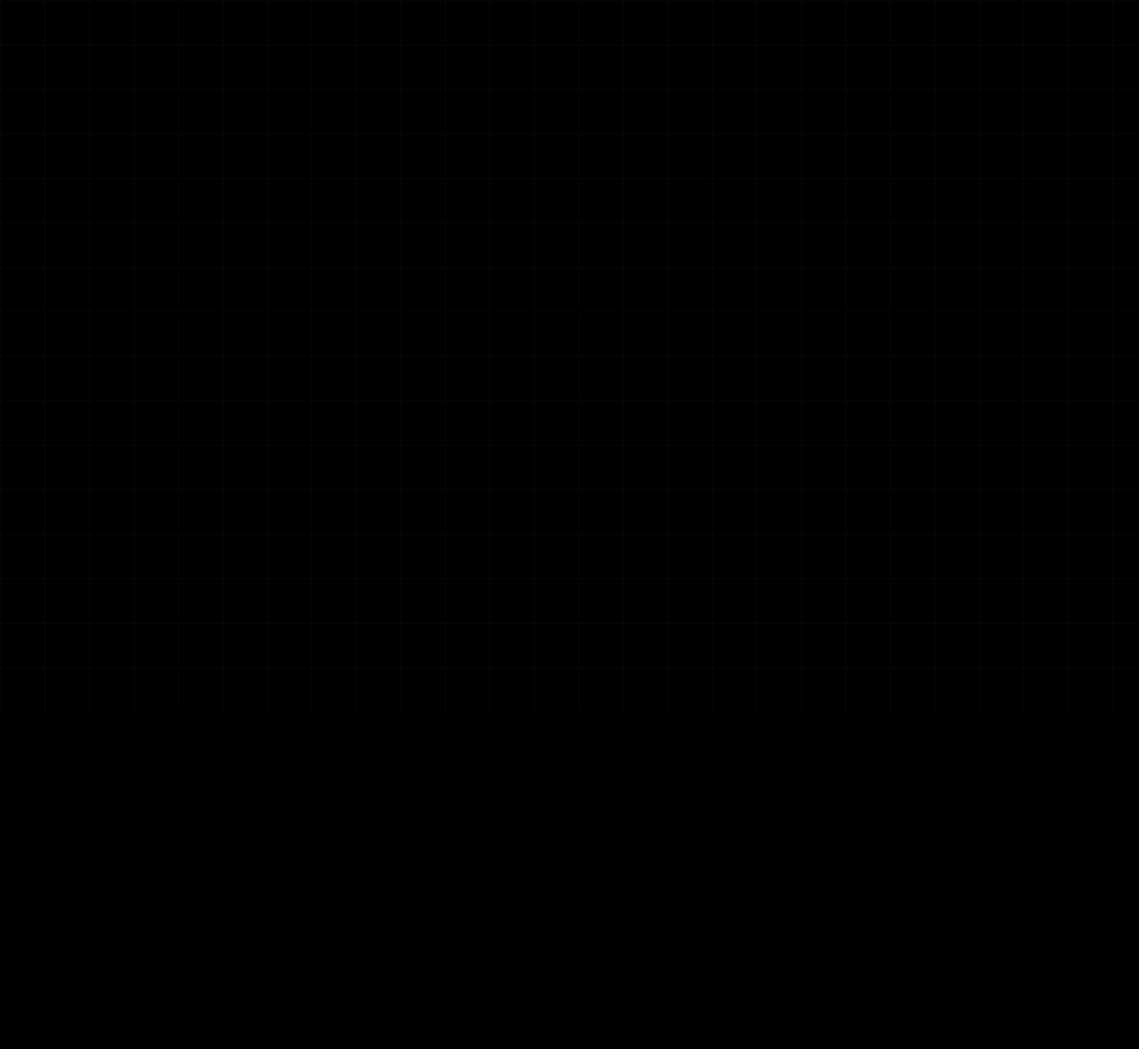
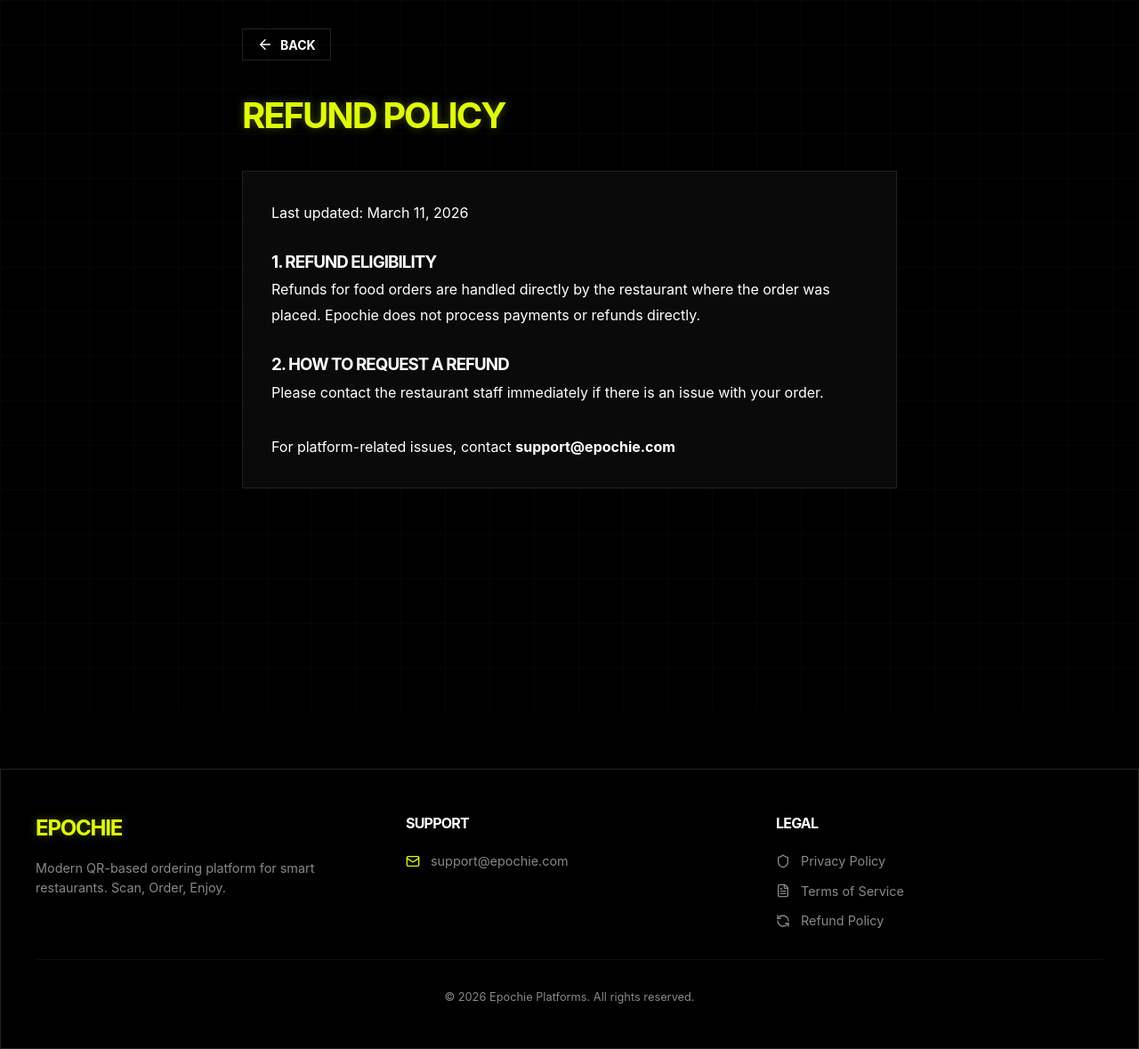
Before and after one commit to SHAIK-ABDUL-KHADEER/EpochieRestro, a React (Create React App) app in the folder client/: page /refund in a window 1280 px wide. Before the commit this address had no page. Shown: the whole page at 89% size. Before the commit the page ends 800 px from the top, so only its background shows below. Built offline with nearby package versions, Linux system fonts and the light colour scheme.

Commit message:
feat: finalize production polish (Policy pages, Footer, Back navigation, UI fixes)

```diff
--- a/client/src/App.js
+++ b/client/src/App.js
@@ -3,6 +3,8 @@
 import AdminPanel from './pages/AdminPanel';
 import RestaurantMenu from './pages/RestaurantMenu';
 import KitchenDashboard from './pages/KitchenDashboard';
+import { PrivacyPolicy, TermsOfService, RefundPolicy } from './pages/Policies';
+import Footer from './components/Footer';
 
 function App() {
   return (
@@ -14,8 +16,12 @@
             <Route path="/admin" element={<AdminPanel />} />
             <Route path="/restaurants/:slug" element={<RestaurantMenu />} />
             <Route path="/kitchens/:slug" element={<KitchenDashboard />} />
+            <Route path="/privacy" element={<PrivacyPolicy />} />
+            <Route path="/terms" element={<TermsOfService />} />
+            <Route path="/refund" element={<RefundPolicy />} />
           </Routes>
         </main>
+        <Footer />
       </div>
     </BrowserRouter>
   );
--- /dev/null
+++ b/client/src/components/Footer.js
@@ -0,0 +1,50 @@
+import { Link } from 'react-router-dom';
+import { Mail, Shield, FileText, RefreshCcw } from 'lucide-react';
+
+export default function Footer() {
+    return (
+        <footer className="glass" style={{
+            marginTop: '4rem',
+            padding: '3rem 1rem',
+            borderTop: '1px solid var(--border-light)',
+            background: 'rgba(0,0,0,0.8)'
+        }}>
+            <div style={{ maxWidth: '1200px', margin: '0 auto', display: 'flex', flexWrap: 'wrap', gap: '3rem', justifyContent: 'space-between' }}>
+                <div style={{ flex: '1', minWidth: '250px' }}>
+                    <h2 className="text-gradient" style={{ fontSize: '1.5rem', marginBottom: '1rem' }}>Epochie</h2>
+                    <p style={{ color: 'var(--text-muted)', fontSize: '0.9rem' }}>
+                        Modern QR-based ordering platform for smart restaurants. Scan, Order, Enjoy.
+                    </p>
+                </div>
+
+                <div style={{ flex: '1', minWidth: '200px' }}>
+                    <h4 style={{ color: 'var(--text-main)', marginBottom: '1.25rem' }}>Support</h4>
+                    <a href="mailto:support@epochie.com" style={{ display: 'flex', alignItems: 'center', gap: '0.75rem', color: 'var(--text-muted)', fontSize: '0.9rem', marginBottom: '0.75rem' }}>
+                        <Mail size={16} color="var(--primary)" /> support@epochie.com
+                    </a>
+                </div>
+
+                <div style={{ flex: '1', minWidth: '200px' }}>
+                    <h4 style={{ color: 'var(--text-main)', marginBottom: '1.25rem' }}>Legal</h4>
+                    <div style={{ display: 'flex', flexDirection: 'column', gap: '0.75rem' }}>
+                        <Link to="/privacy" style={{ display: 'flex', alignItems: 'center', gap: '0.75rem', color: 'var(--text-muted)', fontSize: '0.9rem' }}>
+                            <Shield size={16} /> Privacy Policy
+                        </Link>
+                        <Link to="/terms" style={{ display: 'flex', alignItems: 'center', gap: '0.75rem', color: 'var(--text-muted)', fontSize: '0.9rem' }}>
+                            <FileText size={16} /> Terms of Service
+                        </Link>
+                        <Link to="/refund" style={{ display: 'flex', alignItems: 'center', gap: '0.75rem', color: 'var(--text-muted)', fontSize: '0.9rem' }}>
+                            <RefreshCcw size={16} /> Refund Policy
+                        </Link>
+                    </div>
+                </div>
+            </div>
+
+            <div style={{ maxWidth: '1200px', margin: '2rem auto 0', paddingTop: '2rem', borderTop: '1px solid rgba(255,255,255,0.05)', textAlign: 'center' }}>
+                <p style={{ color: 'var(--text-muted)', fontSize: '0.8rem' }}>
+                    © {new Date().getFullYear()} Epochie Platforms. All rights reserved.
+                </p>
+            </div>
+        </footer>
+    );
+}
--- a/client/src/pages/AdminPanel.js
+++ b/client/src/pages/AdminPanel.js
@@ -2,7 +2,7 @@
 import { api } from '../api';
 import { QRCodeSVG } from 'qrcode.react';
 import { Link } from 'react-router-dom';
-import { LayoutDashboard, PlusCircle, Settings, QrCode as QrIcon } from 'lucide-react';
+import { LayoutDashboard, PlusCircle, Settings, QrCode as QrIcon, ArrowLeft } from 'lucide-react';
 
 export default function AdminPanel() {
     const [restaurants, setRestaurants] = useState([]);
@@ -97,9 +97,14 @@
     return (
         <div style={{ padding: '2rem', maxWidth: '1200px', margin: '0 auto' }}>
             <header style={{ display: 'flex', justifyContent: 'space-between', alignItems: 'center', marginBottom: '2rem' }}>
-                <h1 style={{ display: 'flex', alignItems: 'center', gap: '0.75rem' }}>
-                    <LayoutDashboard color="var(--primary)" /> Platform Admin
-                </h1>
+                <div style={{ display: 'flex', alignItems: 'center', gap: '1rem' }}>
+                    <Link to="/" className="btn btn-secondary" style={{ padding: '0.5rem 1rem' }}>
+                        <ArrowLeft size={18} /> Home
+                    </Link>
+                    <h1 style={{ display: 'flex', alignItems: 'center', gap: '0.75rem', margin: 0 }}>
+                        <LayoutDashboard color="var(--primary)" /> Admin
+                    </h1>
+                </div>
                 <button className="btn btn-primary" onClick={() => setShowModal(true)}>
                     <PlusCircle size={18} /> New Restaurant
                 </button>
--- a/client/src/pages/KitchenDashboard.js
+++ b/client/src/pages/KitchenDashboard.js
@@ -1,7 +1,7 @@
 import { useState, useEffect } from 'react';
 import { useParams, Link } from 'react-router-dom';
 import { api } from '../api';
-import { UtensilsCrossed, Clock, CheckCircle, LayoutDashboard } from 'lucide-react';
+import { Clock, CheckCircle, ChefHat, ArrowLeft, UtensilsCrossed } from 'lucide-react';
 
 export default function KitchenDashboard() {
     const { slug } = useParams();
@@ -52,19 +52,15 @@
     if (!restaurant) return <div style={{ padding: '2rem', textAlign: 'center' }}>Loading kitchen...</div>;
 
     return (
-        <div style={{ padding: '2rem', maxWidth: '1400px', margin: '0 auto' }}>
-            <header style={{ display: 'flex', justifyContent: 'space-between', alignItems: 'center', marginBottom: '2rem' }}>
-                <div>
-                    <h1 style={{ display: 'flex', alignItems: 'center', gap: '0.75rem', marginBottom: '0.25rem' }}>
-                        <UtensilsCrossed color="var(--primary)" /> {restaurant.name} Kitchen
-                    </h1>
-                    <p style={{ color: 'var(--text-muted)' }}>Live Order Dashboard</p>
-                </div>
-
-                <Link to="/admin" className="btn btn-secondary">
-                    <LayoutDashboard size={18} /> Admin
+        <div style={{ padding: '2rem', maxWidth: '1000px', margin: '0 auto' }}>
+            <div style={{ display: 'flex', gap: '1rem', alignItems: 'center', marginBottom: '1.5rem' }}>
+                <Link to="/admin" className="btn btn-secondary" style={{ padding: '0.5rem 1rem' }}>
+                    <ArrowLeft size={18} /> Admin
                 </Link>
-            </header>
+                <h1 style={{ display: 'flex', alignItems: 'center', gap: '0.75rem', margin: 0 }}>
+                    <ChefHat color="var(--primary)" /> {restaurant?.name || 'Kitchen'} Logs
+                </h1>
+            </div>
 
             <div className="grid-container" style={{ gridTemplateColumns: 'repeat(auto-fill, minmax(350px, 1fr))' }}>
                 {orders.map(order => (
--- /dev/null
+++ b/client/src/pages/Policies.js
@@ -0,0 +1,65 @@
+import { useState } from 'react';
+import { ArrowLeft } from 'lucide-react';
+
+const PolicyLayout = ({ title, children }) => {
+    return (
+        <div style={{ padding: '2rem', maxWidth: '800px', margin: '0 auto', minHeight: '100vh' }}>
+            <button
+                onClick={() => window.history.back()}
+                className="btn btn-secondary"
+                style={{ marginBottom: '2rem', padding: '0.5rem 1rem' }}
+            >
+                <ArrowLeft size={18} /> Back
+            </button>
+            <h1 className="text-gradient" style={{ fontSize: '2.5rem', marginBottom: '2rem' }}>{title}</h1>
+            <div className="card glass animate-fade-in" style={{ padding: '2rem', lineHeight: '1.8', color: 'var(--text-main)' }}>
+                {children}
+            </div>
+        </div>
+    );
+};
+
+export const PrivacyPolicy = () => (
+    <PolicyLayout title="Privacy Policy">
+        <p>Last updated: March 11, 2026</p>
+        <h3 style={{ marginTop: '1.5rem' }}>1. Information We Collect</h3>
+        <p>We collect your mobile number and name to facilitate order tracking and communication between you and the restaurant. We do not sell your personal data.</p>
+
+        <h3 style={{ marginTop: '1.5rem' }}>2. How We Use Information</h3>
+        <p>Your data is used solely to provide the services of Epochie, including OTP verification and order status updates.</p>
+
+        <h3 style={{ marginTop: '1.5rem' }}>3. Data Security</h3>
+        <p>We implement industry-standard security measures to protect your information.</p>
+
+        <p style={{ marginTop: '2rem' }}>Contact us at <strong>support@epochie.com</strong> for any privacy concerns.</p>
+    </PolicyLayout>
+);
+
+export const TermsOfService = () => (
+    <PolicyLayout title="Terms of Service">
+        <p>Last updated: March 11, 2026</p>
+        <h3 style={{ marginTop: '1.5rem' }}>1. Acceptance of Terms</h3>
+        <p>By using Epochie, you agree to these terms. Epochie is a platform connecting customers and restaurants.</p>
+
+        <h3 style={{ marginTop: '1.5rem' }}>2. Use of Service</h3>
+        <p>You agree to provide accurate information (Name, Mobile) for order processing.</p>
+
+        <h3 style={{ marginTop: '1.5rem' }}>3. Limitation of Liability</h3>
+        <p>Epochie is not responsible for the quality of food or service provided by individual restaurants.</p>
+
+        <p style={{ marginTop: '2rem' }}>Questions? Contact <strong>support@epochie.com</strong></p>
+    </PolicyLayout>
+);
+
+export const RefundPolicy = () => (
+    <PolicyLayout title="Refund Policy">
+        <p>Last updated: March 11, 2026</p>
+        <h3 style={{ marginTop: '1.5rem' }}>1. Refund Eligibility</h3>
+        <p>Refunds for food orders are handled directly by the restaurant where the order was placed. Epochie does not process payments or refunds directly.</p>
+
+        <h3 style={{ marginTop: '1.5rem' }}>2. How to Request a Refund</h3>
+        <p>Please contact the restaurant staff immediately if there is an issue with your order.</p>
+
+        <p style={{ marginTop: '2rem' }}>For platform-related issues, contact <strong>support@epochie.com</strong></p>
+    </PolicyLayout>
+);
--- a/client/src/pages/RestaurantMenu.js
+++ b/client/src/pages/RestaurantMenu.js
@@ -208,7 +208,13 @@
         <div style={{ paddingBottom: '100px', maxWidth: '800px', margin: '0 auto', position: 'relative' }}>
 
             {/* Header Info */}
-            <div className="card glass animate-fade-in" style={{ margin: '1rem', textAlign: 'center', borderTop: '4px solid var(--primary)' }}>
+            <div className="card glass animate-fade-in" style={{ margin: '1rem', textAlign: 'center', borderTop: '4px solid var(--primary)', position: 'relative' }}>
+                <button
+                    onClick={() => window.history.back()}
+                    style={{ position: 'absolute', top: '1rem', left: '1rem', background: 'transparent', color: 'var(--text-muted)' }}
+                >
+                    <ArrowLeft size={20} />
+                </button>
                 <h1 className="text-gradient" style={{ fontSize: '2.5rem', marginBottom: '0.5rem' }}>{restaurant.name}</h1>
                 <p style={{ color: 'var(--text-muted)' }}>{restaurant.description}</p>
             </div>
```
